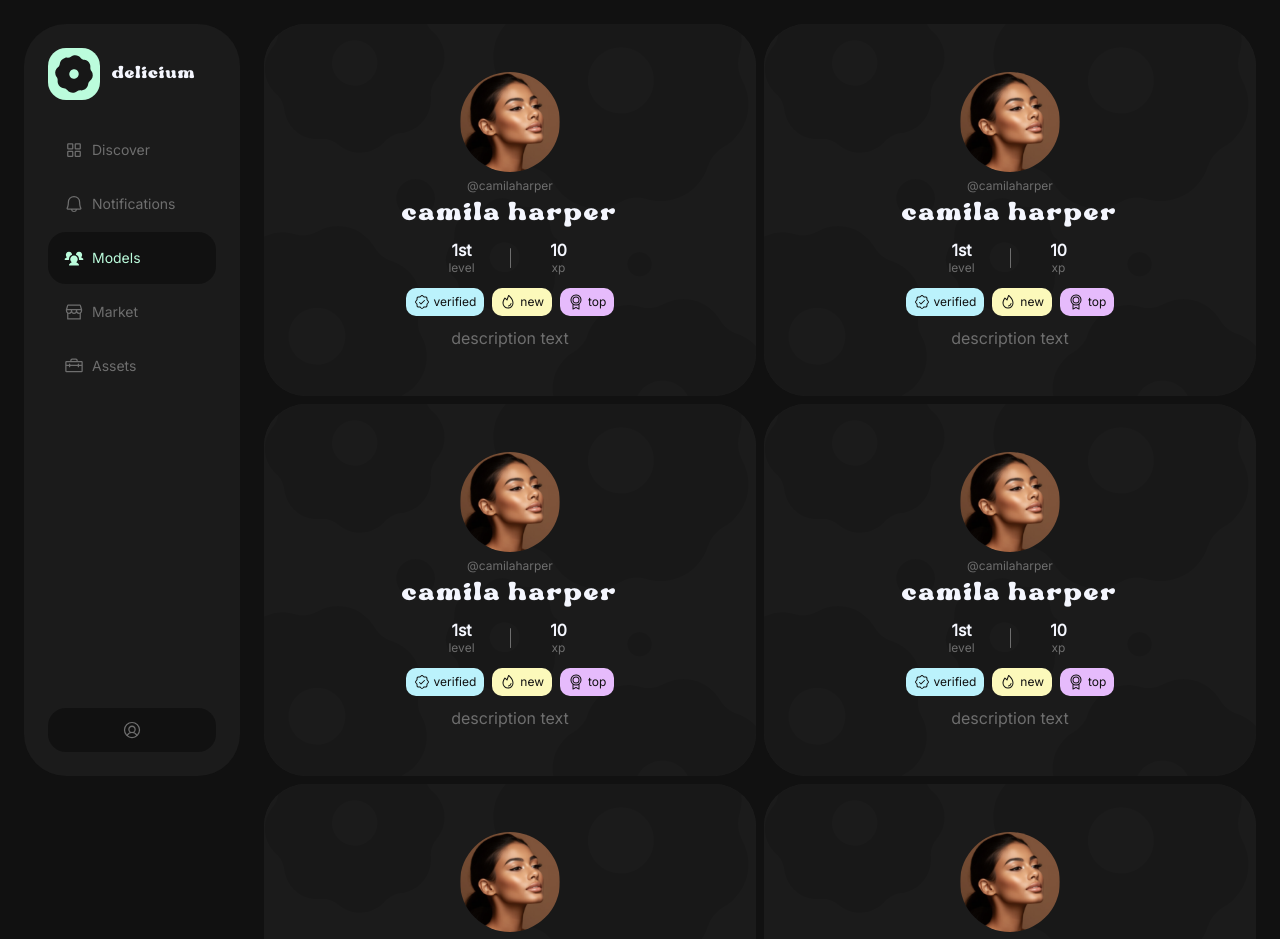
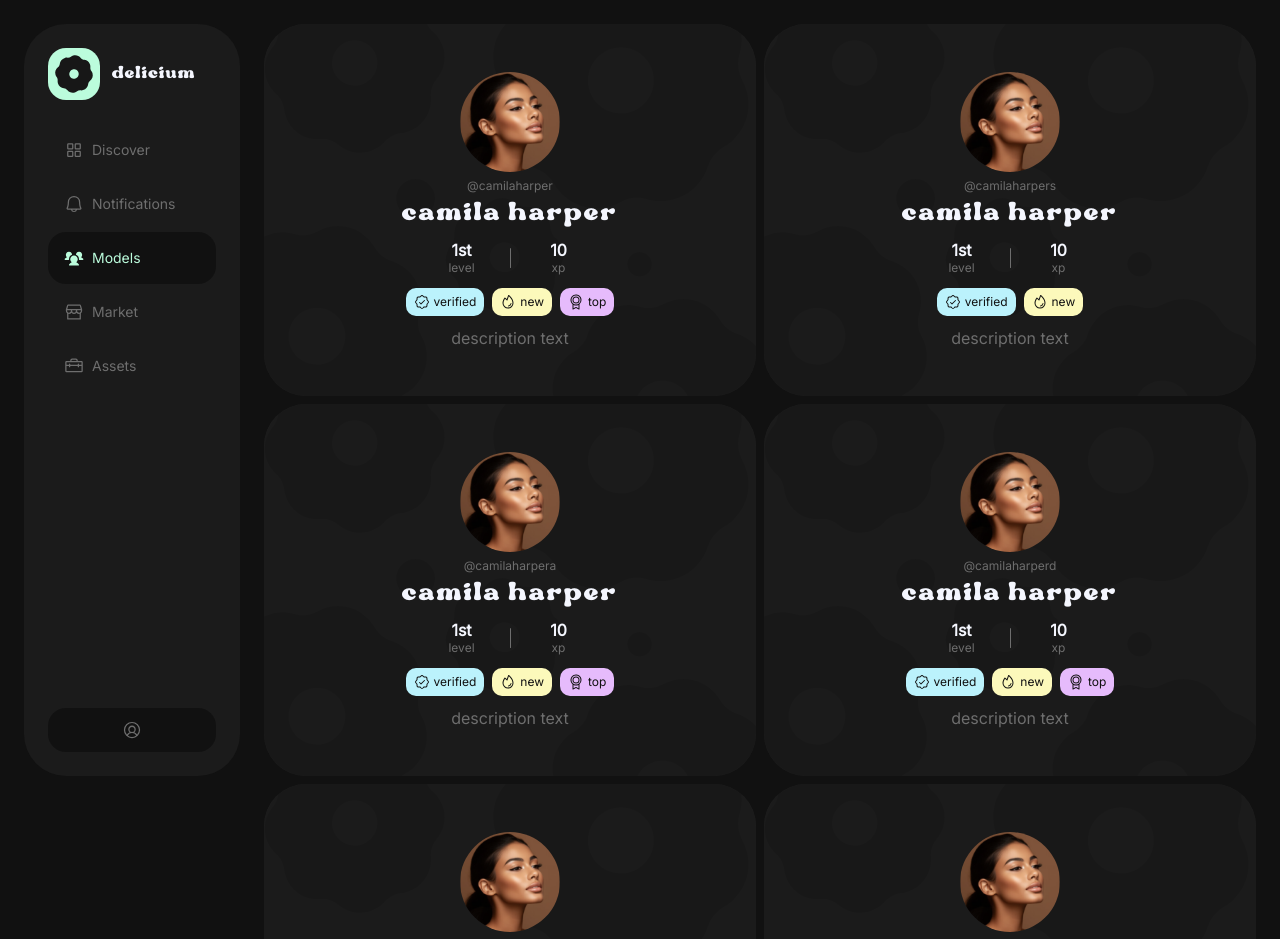
Before and after one commit to dolianich/dellicium, a React (Vite) app: page /models in a window 1280 px wide. Shown: the top 939 px of the page. Built offline with nearby package versions, Linux system fonts and the light colour scheme.

Commit message:
Refactored ModelPage and added dynamic data rendering

```diff
--- a/src/components/ModelCard/ModelCard.tsx
+++ b/src/components/ModelCard/ModelCard.tsx
@@ -40,7 +40,7 @@ const ModelCard = ({
         </div>
         <div className={styles.badges}>
           {tags?.map((tag) => (
-            <Badge type={tag} />
+            <Badge  key={tag} type={tag} />
           ))}
         </div>
 
--- a/src/components/ProfileCard/Profile/ProfileInfo.tsx
+++ b/src/components/ProfileCard/Profile/ProfileInfo.tsx
@@ -1,31 +1,52 @@
 import styles from './ProfileInfo.module.css';
 import Avatar from '../../Avatar/Avatar';
-import user from '../../../storage/@camilaharper.png';
 import Stats from '../../Stats/Stats';
 import Badge from '../../Badge/Badge';
 import SocialButton from '../../SocialButton/SocialButton';
 import Button from '../../Button/Button';
+import { formatPoints } from '../../../utils/formatPoints';
+import { getOrdinalSuffix } from '../../../utils/ordinalSuffix';
 
-const ProfileInfo = () => {
+interface Props {
+  avatar?: string;
+  username: string;
+  name: string;
+  tags?: string[];
+  description: string;
+  level: number;
+  xp: number;
+}
+
+const ProfileInfo = ({
+  avatar,
+  username,
+  name,
+  tags,
+  description,
+  level,
+  xp,
+}: Props) => {
   return (
     <div className={styles.wrapper}>
       <div className={styles.top}>
-        <Avatar size="big" img={user} />
+        <Avatar size="big" img={avatar} />
         <div className={styles.socials}>
           <SocialButton /> <SocialButton type="x" /> <SocialButton type="ig" />
         </div>
       </div>
-      <p className={styles.username}>@username</p>
-      <h2 className={styles.name}>name</h2>
+      <p className={styles.username}>{username}</p>
+      <h2 className={styles.name}>{name.toLowerCase()}</h2>
       <div className={styles.badges}>
-        <Badge type="verified" /> <Badge type="new" /> <Badge type="top" />
+        {tags?.map((tag) => (
+          <Badge key={tags.toString()} type={tag} />
+        ))}
       </div>
-      <p className={styles.description}>description text</p>
+      <p className={styles.description}>{description.toLowerCase()}</p>
       <div className={styles.stats}>
-        <Stats value={3} subtitle="level" type="left" />
-        <Stats value={12} subtitle="xp" type="left" />
+        <Stats value={getOrdinalSuffix(level)} subtitle="level" type="left" />
+        <Stats value={formatPoints(xp)} subtitle="xp" type="left" />
       </div>
-      <Button text='Adopt'/>
+      <Button text="Adopt" />
     </div>
   );
 };
--- a/src/components/ProfileCard/ProfileCard.tsx
+++ b/src/components/ProfileCard/ProfileCard.tsx
@@ -1,10 +1,28 @@
 import styles from './ProfileCard.module.css';
 import ProfileInfo from './Profile/ProfileInfo';
 
-const ProfileCard = () => {
+interface Props {
+  avatar?: string;
+  username: string;
+  name: string;
+  tags?: string[];
+  description: string;
+  level: number;
+  xp: number;
+}
+
+const ProfileCard = ({ avatar, username, name, tags, description, level, xp }: Props) => {
   return (
     <div className={styles.profile}>
-      <ProfileInfo />
+      <ProfileInfo
+        avatar={avatar}
+        username={username}
+        name={name}
+        tags={tags}
+        description={description}
+        level={level}
+        xp={xp}
+      />
       <div className={styles.actions}></div>
     </div>
   );
--- a/src/data/models.ts
+++ b/src/data/models.ts
@@ -9,15 +9,15 @@ const models = [
       tags: ['verified', 'new', 'top'],
       avatar: camilaHarperAvatar,
       level: 1,
-      xp: 10
+      xp: 10,
     },
 
     {
       id: 2,
-      username: '@camilaharper',
+      username: '@camilaharpers',
       name: 'Camila Harper',
       bio: 'Description text',
-      tags: ['verified', 'new', 'top'],
+      tags: ['verified', 'new'],
       avatar: camilaHarperAvatar,
       level: 1,
       xp: 10
@@ -25,7 +25,7 @@ const models = [
 
     {
       id: 3,
-      username: '@camilaharper',
+      username: '@camilaharpera',
       name: 'Camila Harper',
       bio: 'Description text',
       tags: ['verified', 'new', 'top'],
@@ -36,7 +36,7 @@ const models = [
 
     {
       id: 4,
-      username: '@camilaharper',
+      username: '@camilaharperd',
       name: 'Camila Harper',
       bio: 'Description text',
       tags: ['verified', 'new', 'top'],
@@ -47,7 +47,7 @@ const models = [
 
     {
       id: 5,
-      username: '@camilaharper',
+      username: '@camilaharperf',
       name: 'Camila Harper',
       bio: 'Description text',
       tags: ['verified', 'new', 'top'],
@@ -58,7 +58,7 @@ const models = [
 
     {
       id: 6,
-      username: '@camilaharper',
+      username: '@camilaharperg',
       name: 'Camila Harper',
       bio: 'Description text',
       tags: ['verified', 'new', 'top'],
@@ -69,7 +69,7 @@ const models = [
 
     {
       id: 7,
-      username: '@camilaharper',
+      username: '@camilaharperh',
       name: 'Camila Harper',
       bio: 'Description text',
       tags: ['verified', 'new', 'top'],
@@ -80,7 +80,7 @@ const models = [
 
     {
       id: 8,
-      username: '@camilaharper',
+      username: '@camilaharperr',
       name: 'Camila Harper',
       bio: 'Description text',
       tags: ['verified', 'new', 'top'],
--- a/src/pages/ModelPage.tsx
+++ b/src/pages/ModelPage.tsx
@@ -9,7 +9,15 @@ const ModelPage = () => {
 
   return (
     <div className={styles.main}>
-      <ProfileCard />
+      <ProfileCard
+        avatar={model?.avatar}
+        username={model?.username as string}
+        name={model?.name as string}
+        tags={model?.tags}
+        description={model?.bio as string}
+        level={model?.level as number}
+        xp={model?.xp as number}
+      />
     </div>
   );
 };
```
